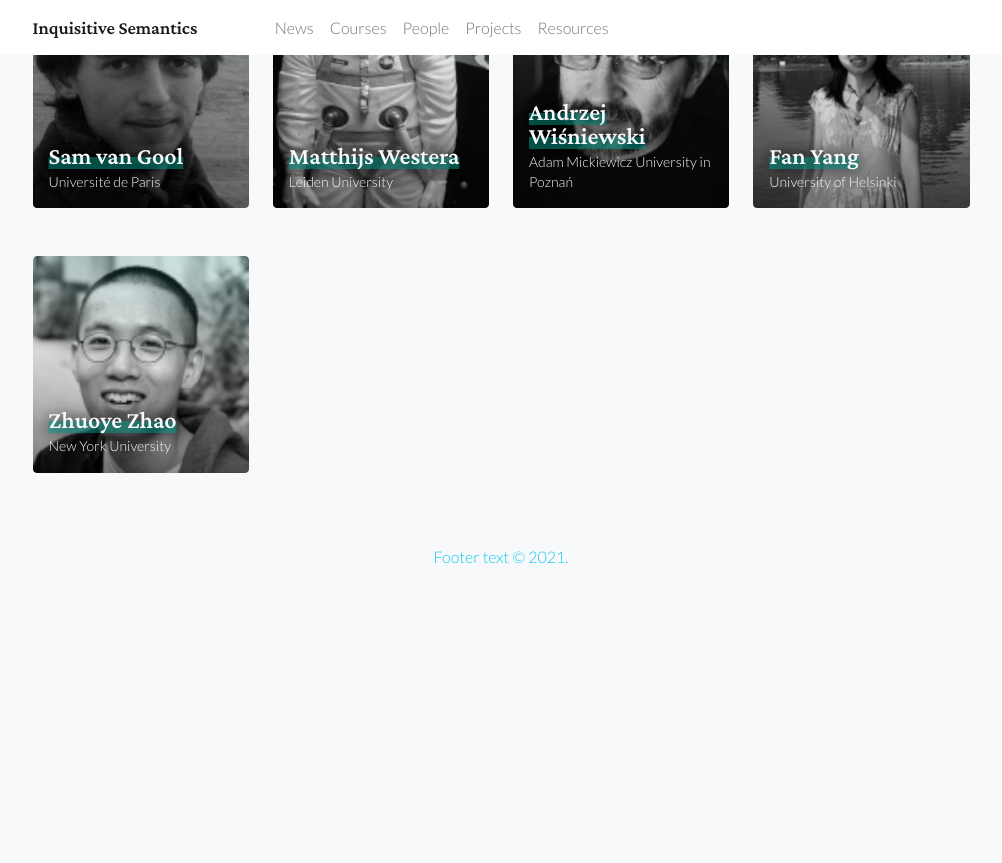
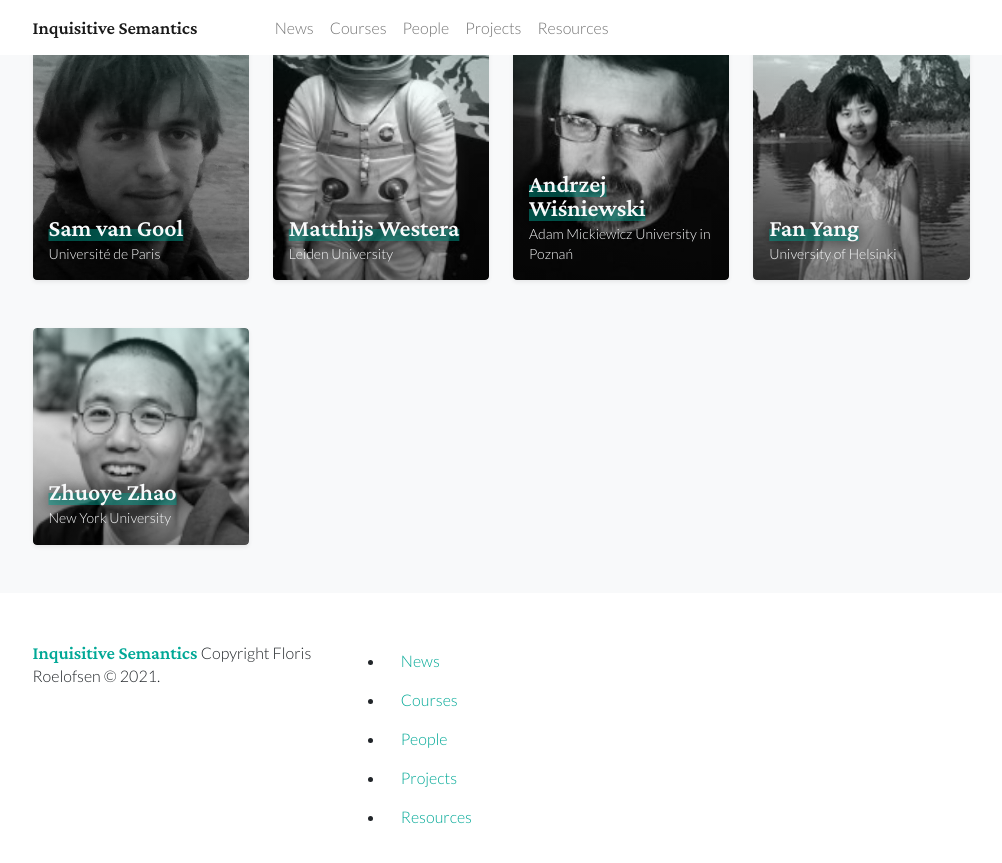
Before and after one commit to froelofs/inquisitive-semantics, a Jekyll site: the page built from people.html, in a window 1280 px wide and 900 px high, scrolled down 3168 px. Shown: the top 863 px of the window, without its empty margins (139-1141 px from the left). Built offline with Jekyll 4.4.1, drawn with Linux system fonts in a browser that asks for light colours; before the commit the page ends 3784 px from its top, so only the background shows below that.

Commit message:
simplify layout

```diff
--- a/_includes/person-card
+++ b/_includes/person-card
@@ -17,7 +17,7 @@
 	{% include person object=person field='affiliation' %}
 {%- endcapture -%}
 
-<div class="person card h-100">
+<div class="person card h-100 shadow-sm">
 	<img src="{{ image | relative_url }}" class="card-img img portrait grayscale-img">
 	<div class="card-img-overlay d-flex flex-column justify-content-end text-light">
 		<h4 class="card-title mb-1 text-light">
--- a/_layouts/course.html
+++ b/_layouts/course.html
@@ -2,7 +2,7 @@
 layout: default
 ---
 
-<article class="container">
+<article class="container pt-5">
   <header class="row mt-5">
     <div class="col-md-3">
       To do : figure goes here
--- a/_layouts/default.html
+++ b/_layouts/default.html
@@ -13,16 +13,30 @@
     <!-- Font Awesome files -->
     <!-- <link rel="stylesheet" href="https://use.fontawesome.com/releases/v5.6.1/css/all.css" integrity="sha384-gfdkjb5BdAXd+lj+gudLWI+BXq4IuLW5IT+brZEZsLFm++aCMlF1V92rMkPaX4PP" crossorigin="anonymous"> -->
   </head>
-  <body class="bg-light">
+  <body>
     {% include navigation.html %}
 
     {{ content }}
 
     <footer class="py-5">
-      <div class="container text-center text-info">
+      <div class="container">
         <div class="row">
-          <div class="col">
-            Footer text &copy; {{ site.time | date: '%Y' }}.
+          <div class="col-4">
+            <a href="{{ site.baseurl }}/" class="serif plain">
+              {{ site.title }}
+            </a>
+            Copyright Floris Roelofsen &copy; {{ site.time | date: '%Y' }}.
+          </div>
+          <div class="col-4">
+            <ul>
+              {% for item in site.data.navigation %}
+                <li>
+                  <a href="{{ item.link | relative_url }}" class="nav-link plain">
+                    {{ item.name }}
+                  </a>
+              </li>
+              {% endfor %}
+            </ul>
           </div>
         </div>
       </div>
--- a/_layouts/page.html
+++ b/_layouts/page.html
@@ -2,7 +2,8 @@
 layout: default
 ---
 
-<article class="container">
+<article>
+  <div class="container py-5">
     <header class="row mt-5">
       {% if page.indent %}
       <div class="col-md-3">
@@ -23,11 +24,16 @@ layout: default
         {%- endif %}
       </div>
     </header>
+  </div>
 
-  <section class="row">
+  <div class="bg-light py-4">
+    <!-- <div class="container"> -->
+      <!-- <section class="row">
         {% if page.indent %}<div class="col-md-3 d-none d-md-block"></div>{% endif %}
-    <div class="{% if page.indent %}col-md-9{% endif %}">
+        <div class="{% if page.indent %}col-md-9{% endif %}"> -->
           {{ content }}
+        <!-- </div> -->
+      <!-- </section> -->
+    <!-- </div> -->
   </div>
-  </section>
 </article>
--- a/courses.html
+++ b/courses.html
@@ -4,13 +4,12 @@ title: Courses
 description: An overview of courses in inquisitive semantics given around the world.
 ---
 
-<!-- Sanity check page -->
-<div class="container-full">
+<div class="container">
 	<div class="row row-cols-1 row-cols-sm-2 row-cols-lg-3">
 		{% assign courses = site.courses | sort: "date" | reverse %}
 		{% for course in courses %}
 		<div class="project col my-3">
-			<div class="card h-100 bg-white">
+			<div class="card h-100 bg-white shadow-sm">
 				<div class="card-body">
 					<h4 class="card-title">
 						<a href="{{ course.url | relative_url }}" class="text-dark">{{ course.title }}</a>
@@ -28,6 +27,5 @@ description: An overview of courses in inquisitive semantics given around the wo
 			</div>
 		</div>
 		{% endfor %}
-
 	</div>
 </div>
--- a/people.html
+++ b/people.html
@@ -1,26 +1,11 @@
 ---
-layout: default
+layout: page
 title: People
 subtitle: Working in inquisitive semantics
----
-
-<div class="container my-5">
-	<div class="row">
-		  <div class="col-md-9">
-			<h1 class="title display-1 mb-5">
-				{{ page.title }}
-				<span class="colon d-none">:</span>
-				<span class="subtitle d-block">{{ page.subtitle }}</span>
-			</h1>
-			<div class="lead serif">
-				<p>
+description: >
   This website is maintained by Floris Roelofsen.
   If you have any questions or want to contribute, please get in touch!
-				</p>
-			</div>
-		  </div>
-	</div>
-</div>
+---
 
 <div class="container">
   <div class="row row-cols-2 row-cols-sm-3 row-cols-lg-4">
--- a/projects.html
+++ b/projects.html
@@ -4,13 +4,13 @@ title: Research projects
 subtitle: In inquisitive semantics
 ---
 
-<div class="container-full">
+<div class="container">
   <div class="row row-cols-1 row-cols-sm-2 row-cols-lg-3">
 
     {%- assign projects = site.data.projects | sort: "end" | reverse %}
     {%- for project in projects %}
     <div class="project col my-3">
-      <div class="card h-100 bg-white">
+      <div class="card h-100 bg-white shadow-sm">
         <div class="card-body">
           <h4 class="card-title">
             {%- if project.website -%}
```
Lines whose indentation alone changed are shown as unchanged.
